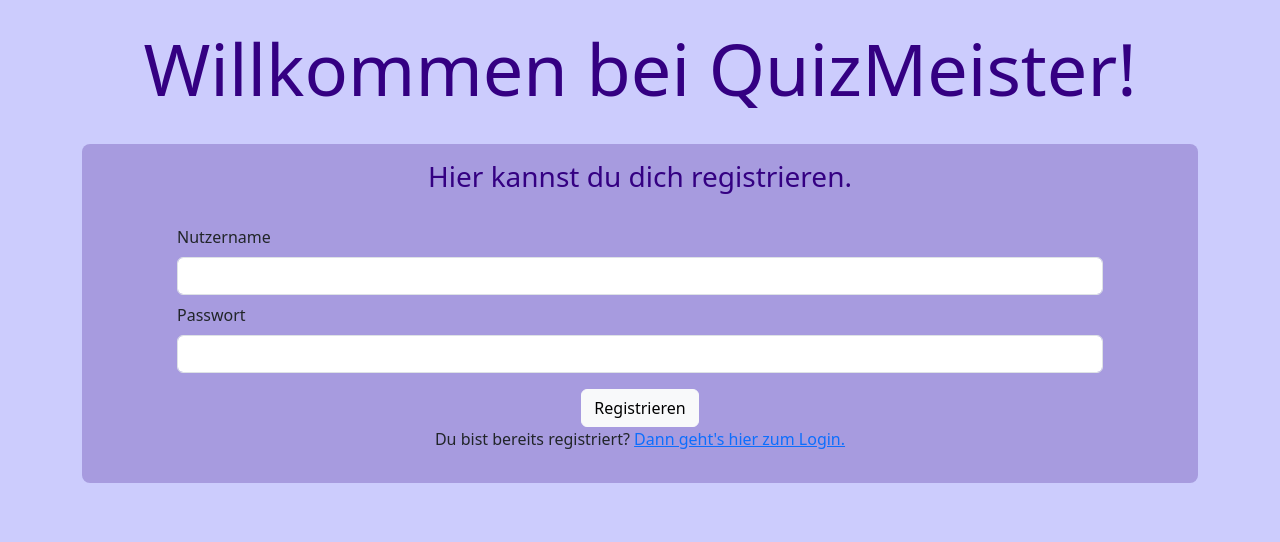
After one commit to sebastianseidel24/QuizMeister, a Flask app: page /register in a window 1280 px wide. The commit adds this page. Shown: the top 542 px of the page. Run offline with Flask 3, Linux system fonts and the light colour scheme; some libraries are stand-ins or nearby versions.

Commit message:
User registration and login implemented

```diff
--- a/create_table.py
+++ b/create_table.py
@@ -55,6 +55,12 @@ print("Connected to database succesfully")
 #             DO UPDATE SET question = ?, category = ?, description = ?, answer = ?, points = ?;""",
 #             (question_id, quiz_id, question_text, category, description, answer, points, question_text, category, description, answer, points))
 
+con.execute("""CREATE TABLE users (
+            username TEXT UNIQUE NOT NULL,
+            password TEXT NOT NULL)
+            """)
+
+
 con.commit()
 print("Das hat geklappt")
 
--- a/quizzy.py
+++ b/quizzy.py
@@ -1,6 +1,7 @@
 import sqlite3
 import os
-from flask import Flask, render_template, request, redirect, url_for
+import bcrypt
+from flask import Flask, render_template, request, redirect, url_for, session
 from flask_socketio import SocketIO, join_room, leave_room, emit
 from werkzeug.utils import secure_filename
 
@@ -18,6 +19,13 @@ def allowed_file(filename):
     return '.' in filename and filename.rsplit('.', 1)[1].lower() in ALLOWED_EXTENSIONS
 
 
+@app.before_request
+def require_login():
+    # Routen ohne Login
+    allowed_routes = ["register", "login", "static"]
+    if "username" not in session and request.endpoint not in allowed_routes:
+        return redirect(url_for("login"))
+
 
 @app.route("/")
 def index():
@@ -25,10 +33,63 @@ def index():
 
 
 
+@app.route("/register", methods=["GET", "POST"])
+def register():
+    if request.method == "POST":
+        username = request.form["username"]
+        password = request.form["password"]
+
+        # Passwort hashen
+        hashed_password = bcrypt.hashpw(password.encode("utf-8"), bcrypt.gensalt())
+
+        # Benutzer in die Datenbank einfügen
+        try:
+            with sqlite3.connect("quizzy.db") as con:
+                cur = con.cursor()
+                cur.execute("INSERT INTO users (username, password) VALUES (?, ?)",
+                            (username, hashed_password))
+                con.commit()
+            return redirect(url_for("login"))
+        except sqlite3.IntegrityError:
+            return "Benutzername bereits vergeben.", 400
+
+    return render_template("register.html")
+
+
+
+@app.route("/login", methods=["GET", "POST"])
+def login():
+    if request.method == "POST":
+        username = request.form["username"]
+        password = request.form["password"]
+
+        with sqlite3.connect("quizzy.db") as con:
+            cur = con.cursor()
+            cur.execute("SELECT rowid, password FROM users WHERE username = ?", (username,))
+            user = cur.fetchone()
+
+            if user and bcrypt.checkpw(password.encode("utf-8"), user[1]):
+                session["user_id"] = user[0]
+                session["username"] = username
+                return redirect(url_for("index"))
+            else:
+                return "Falscher Benutzername oder Passwort.", 401
+
+    return render_template("login.html")
+
+
+
+@app.route("/logout")
+def logout():
+    session.clear()
+    return redirect(url_for("login"))
+
+
+
 @app.route("/quizoverview")
 def quizoverview():
 
-    with sqlite3.connect('quizzy.db') as con:
+    with sqlite3.connect("quizzy.db") as con:
         con.row_factory = sqlite3.Row
         cur = con.cursor()
         cur.execute("SELECT rowid, * FROM quizzes")
@@ -49,7 +110,7 @@ def createquiz():
             #Brauche ich hier "with", obwohl ich es am Ende eh schließe?????????????????
 
 
-            with sqlite3.connect('quizzy.db') as con:
+            with sqlite3.connect("quizzy.db") as con:
                 cur = con.cursor()
 
                 #Quiz zu Datenbank hinzfügen
@@ -73,7 +134,7 @@ def createquiz():
                 image = request.files[f"questions[{i}][image]"]
                 if image.filename != "" and allowed_file(image.filename):
                     filename = secure_filename(image.filename)
-                    image.save(os.path.join(app.config['UPLOAD_FOLDER'], filename))
+                    image.save(os.path.join(app.config["UPLOAD_FOLDER"], filename))
                 else:
                     filename = None
 
@@ -107,7 +168,7 @@ def createquiz():
 @app.route("/quiz/<int:quiz_id>")
 def quiz(quiz_id):
 
-    with sqlite3.connect('quizzy.db') as con:
+    with sqlite3.connect("quizzy.db") as con:
         cur = con.cursor()
 
         # Quiz-Daten laden
@@ -127,7 +188,7 @@ def quiz(quiz_id):
 @app.route("/editquiz/<int:quiz_id>", methods=["GET", "POST"])
 def editquiz(quiz_id):
 
-    with sqlite3.connect('quizzy.db') as con:
+    with sqlite3.connect("quizzy.db") as con:
         cur = con.cursor()
 
         # Quiz-Daten laden
@@ -146,7 +207,7 @@ def editquiz(quiz_id):
                 # (Neuen) Titel abrufen
                 title = request.form.get("title")
 
-                with sqlite3.connect('quizzy.db') as con:
+                with sqlite3.connect("quizzy.db") as con:
                     cur = con.cursor()
 
                     # Quiz-Titel in Datenbank updaten
@@ -210,9 +271,9 @@ def editquiz(quiz_id):
 session = {"quiz_id": None, "quiz_name": None, "players": []} #Session mit QuizID, Quiz-Name und Teilnehmern; jeder Teilnehmer wird durch ein Dictionary mit SessionID, Spielername und Punkten repräsentiert
 
 
-@app.route('/hostquiz/<int:quiz_id>')
+@app.route("/hostquiz/<int:quiz_id>")
 def hostquiz(quiz_id):
-    with sqlite3.connect('quizzy.db') as con:
+    with sqlite3.connect("quizzy.db") as con:
         cur = con.cursor()
 
         # Quiz-Daten laden
@@ -230,7 +291,7 @@ def hostquiz(quiz_id):
 
 
 
-@app.route('/playquiz')
+@app.route("/playquiz")
 def playquiz():
     return render_template("playquiz.html")
 
--- a/templates/navbar.html
+++ b/templates/navbar.html
@@ -12,7 +12,7 @@
             <ul class="navbar-nav me-auto mb-2 mb-lg-0">
                 <li class="nav-item">
                     <a class="nav-link" aria-current="page" href="{{ url_for('playquiz') }}"
-                        style="color: aliceblue;">Quiz spielen</a>
+                        style="color: aliceblue;">An Quiz teilnehmen</a>
                 </li>
                 <li class="nav-item">
                     <a class="nav-link" aria-current="page" href="{{ url_for('createquiz') }}"
@@ -22,6 +22,10 @@
                     <a class="nav-link" aria-current="page" href="{{ url_for('quizoverview') }}"
                         style="color: aliceblue;">Quiz anzeigen</a>
                 </li>
+                <li class="nav-item">
+                    <a class="nav-link" aria-current="page" href="{{ url_for('logout') }}"
+                        style="color: aliceblue;">Logout</a>
+                </li>
             </ul>
         </div>
     </div>
--- /dev/null
+++ b/templates/register.html
@@ -0,0 +1,35 @@
+<!DOCTYPE html>
+<html lang="en">
+
+{% include 'head.html' %}
+
+<body>
+
+    <div class="container text-center">
+        <h1 class="display-2">Willkommen bei QuizMeister!</h1>
+        <form class="with-background pb-3 pt-3" id="join_quiz_form" method="POST">
+            <h3>Hier kannst du dich registrieren.</h3>
+
+            <div class="row justify-content-center mb-3 fs-5" id="pw">
+                <div class="col-10">
+                    <div class="fs-6 text-start">
+                        <label class="form-label mt-2" for="username">Nutzername</label>
+                        <input class="form-control" type="username" id="username" name="username" required>
+                        <label class="form-label mt-2" for="password">Passwort</label>
+                        <input class="form-control" type="password" id="password" name="password" required>
+                    </div>
+                </div>
+            </div>
+            <button class="btn btn-light" type="submit">Registrieren</button>
+            <p>Du bist bereits registriert? <a href="{{ url_for('login') }}">Dann geht's hier zum Login.</a></p>
+        </form>
+    </div>
+
+    <script src="https://cdn.jsdelivr.net/npm/bootstrap@5.3.3/dist/js/bootstrap.bundle.min.js"
+        integrity="sha384-YvpcrYf0tY3lHB60NNkmXc5s9fDVZLESaAA55NDzOxhy9GkcIdslK1eN7N6jIeHz"
+        crossorigin="anonymous"></script>
+
+        {% include 'footer.html' %}
+</body>
+
+</html>
```
Also changed, not shown: templates/login.html (added, +35 -0 lines), quizzy.db.
